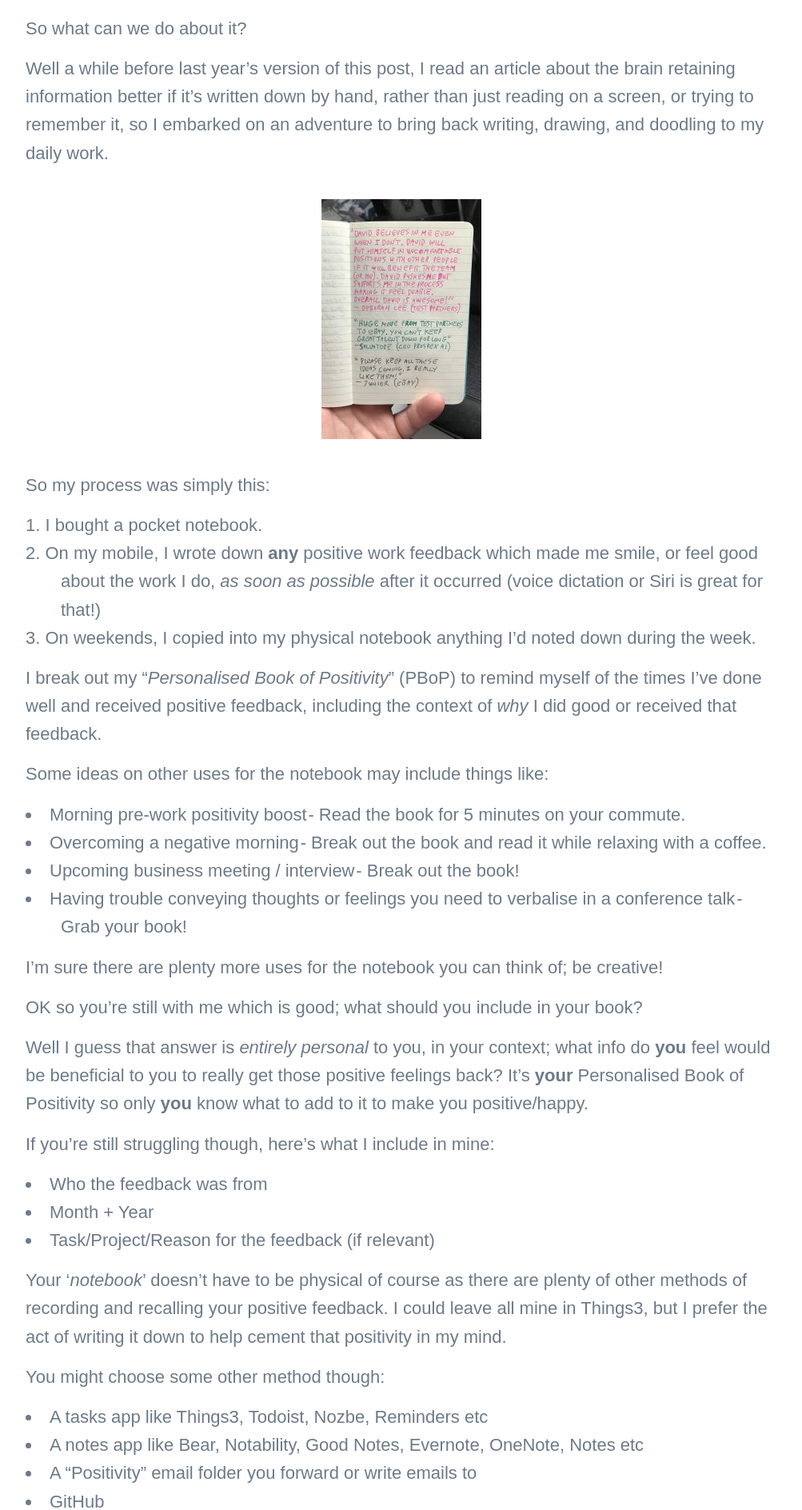
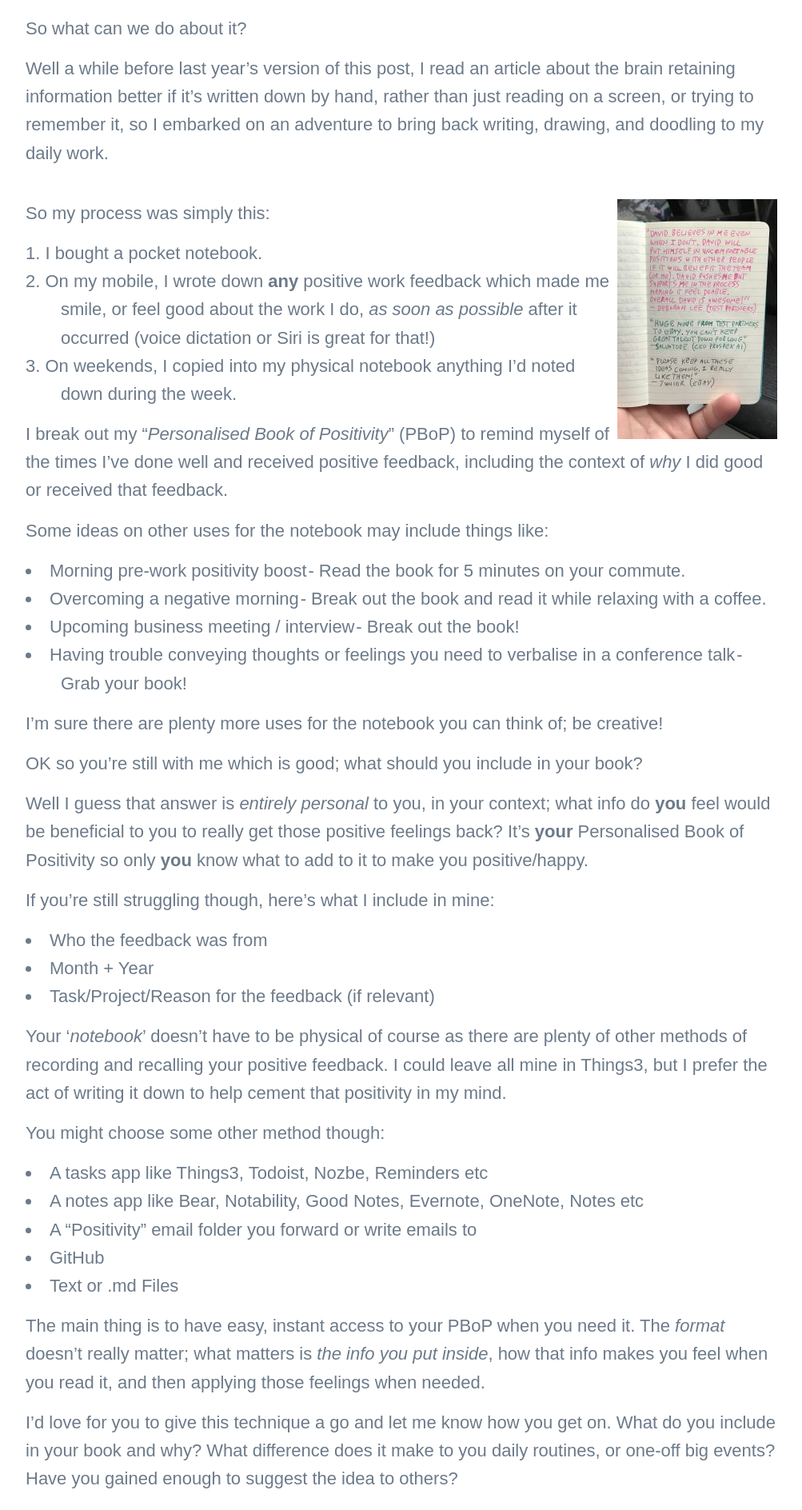
Before and after one commit to TheTestingMuse/thetestingmuse.github.io, a Jekyll site: the page built from _posts/2019-04-17-personalised-book-of-positivity.md, in a window 1280 px wide. Shown: the part 1885-3773 px from the top of the page at 80% size, without its empty margins (138-1141 px from the left). Built offline with Jekyll 4.4.1, drawn with Linux system fonts in a browser that asks for light colours; nearby versions of some CDN libraries; some web fonts are replaced.

Commit message:
Blog post tweaks

```diff
--- a/_posts/2019-04-17-personalised-book-of-positivity.md
+++ b/_posts/2019-04-17-personalised-book-of-positivity.md
@@ -43,7 +43,7 @@ So what can we do about it?
 
 Well a while before last year’s version of this post, I read an article about the brain retaining information better if it’s written down by hand, rather than just reading on a screen, or trying to remember it, so I embarked on an adventure to bring back writing, drawing, and doodling to my daily work.
 
-<img src="/images/posts/PBoP-200x300.jpeg" alt="Example entries for a Personal Book of Positivity" class="float:right; width:200px; height:300px; max-width:200px" />
+<img src="/images/posts/PBoP-200x300.jpeg" alt="Example entries for a Personal Book of Positivity" style="float:right; width:200px; height:300px; max-width:200px;" />
 
 So my process was simply this:
 1. I bought a pocket notebook.
```
